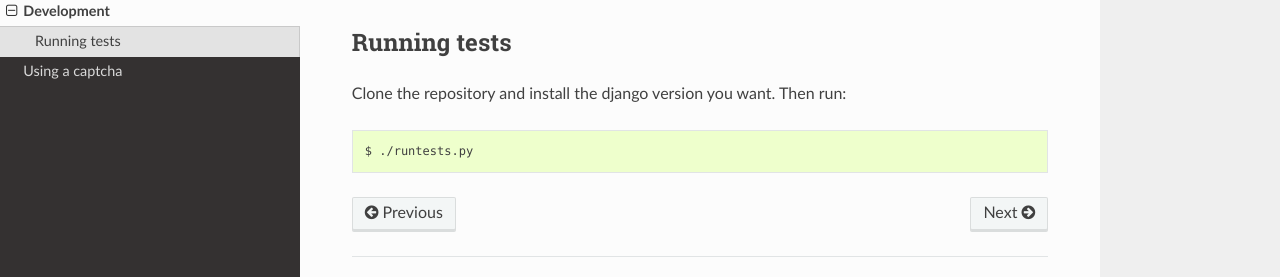
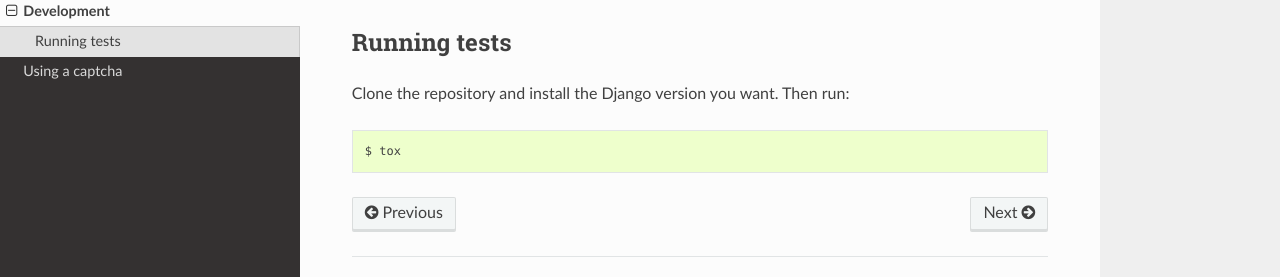
Before and after one commit to jazzband/django-axes, a Sphinx documentation site: the page built from docs/development.rst, in a window 1280 px wide. Shown: the part 254-531 px from the top of the page. Built offline with Sphinx 7.4.7 and the Read the Docs theme 2.0.0, drawn with Linux system fonts in a browser that asks for light colours.

Commit message:
Update development docs to use tox as test runner

```diff
--- a/docs/development.rst
+++ b/docs/development.rst
@@ -12,6 +12,6 @@
 Running tests
 -------------
 
-Clone the repository and install the django version you want. Then run::
+Clone the repository and install the Django version you want. Then run::
 
-    $ ./runtests.py
+    $ tox
```
